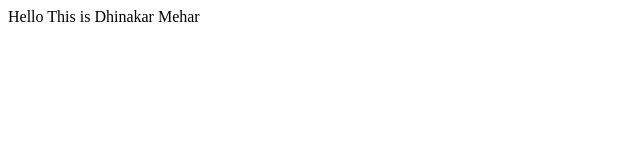
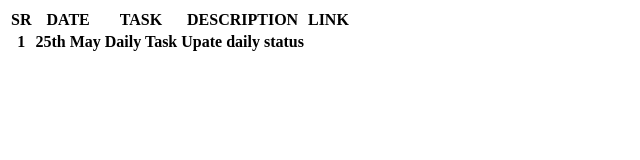
Before and after one commit to Dhinakar447/github.io, a plain HTML site: page index.html in a window 1280 px wide. Shown: the whole page, without its empty margins (0-640 px from the left). Drawn offline with Linux system fonts and the light colour scheme.

Commit message:
added js file and css fie

```diff
--- a/index.html
+++ b/index.html
@@ -1 +1,35 @@
-Hello This is Dhinakar Mehar
+<!DOCTYPE html>
+<html lang="en">
+<head>
+    <meta charset="UTF-8">
+    <meta http-equiv="X-UA-Compatible" content="IE=edge">
+    <meta name="viewport" content="width=device-width, initial-scale=1.0">
+    <title>Document</title>
+    <link rel="stylesheet" href="style.css">
+</head>
+<body>
+   <table>
+        <thead>
+            <tr>
+                <th> SR</th>
+                <th> DATE</th>
+                <th> TASK</th>
+                <th> DESCRIPTION</th>
+                <th> LINK</th>
+            </tr>
+        </thead>
+        <tbody>
+            <tr>
+                <th> 1</th>
+                <th> 25th May</th>
+                <th> Daily Task</th>
+                <th> Upate daily status</th>
+                <th> <link rel="stylesheet" href="mylink"></th>
+            </tr>
+        </tbody>
+
+   </table>
+   <script src="/site.js"></script>
+
+</body>
+</html>
--- /dev/null
+++ b/style.css
@@ -0,0 +1,3 @@
+table,th{
+    border: 2px;
+}
```
Also changed, not shown: site.js (added).
